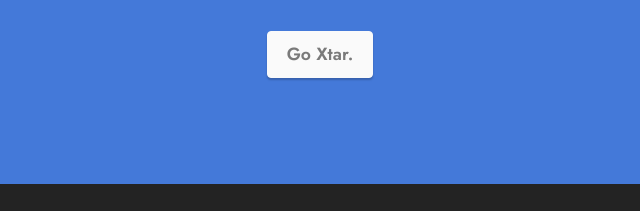
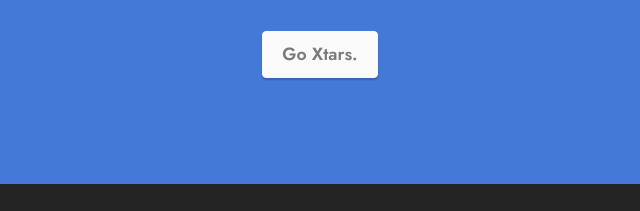
Before and after one commit to xtars-content/xtars_party, a plain HTML site: page index.html in a window 1280 px wide. Shown: the part 3105-3316 px from the top of the page, 320-960 px from the left. Drawn offline with Linux system fonts and the light colour scheme; files whose address does not match are found by name.

Commit message:
Update index.html

```diff
--- a/index.html
+++ b/index.html
@@ -417,7 +417,7 @@
             <div class="col-12 col-lg-8">
                 <h3 class="mbr-section-title mb-4 mbr-fonts-style display-2"><strong>立即前往</strong></h3>
 
-                <div class="mbr-section-btn"><a class="btn btn-white display-4" href="https://www.xtars.com/">Go Xtar.</a></div>
+                <div class="mbr-section-btn"><a class="btn btn-white display-4" href="https://www.xtars.com/">Go Xtars.</a></div>
             </div>
         </div>
     </div>
```
